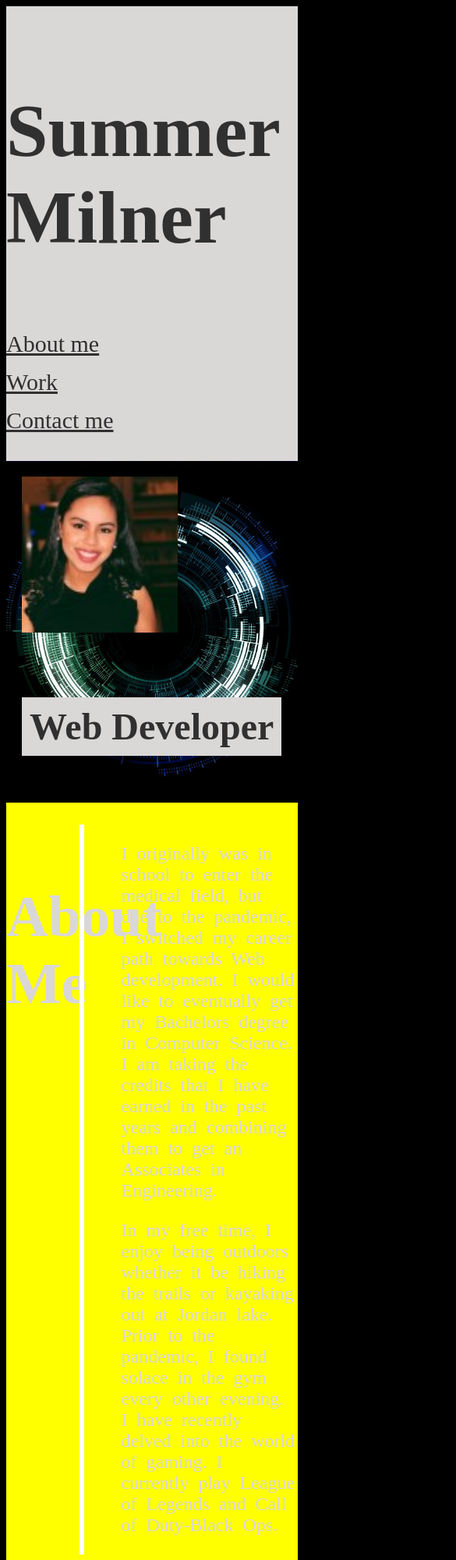
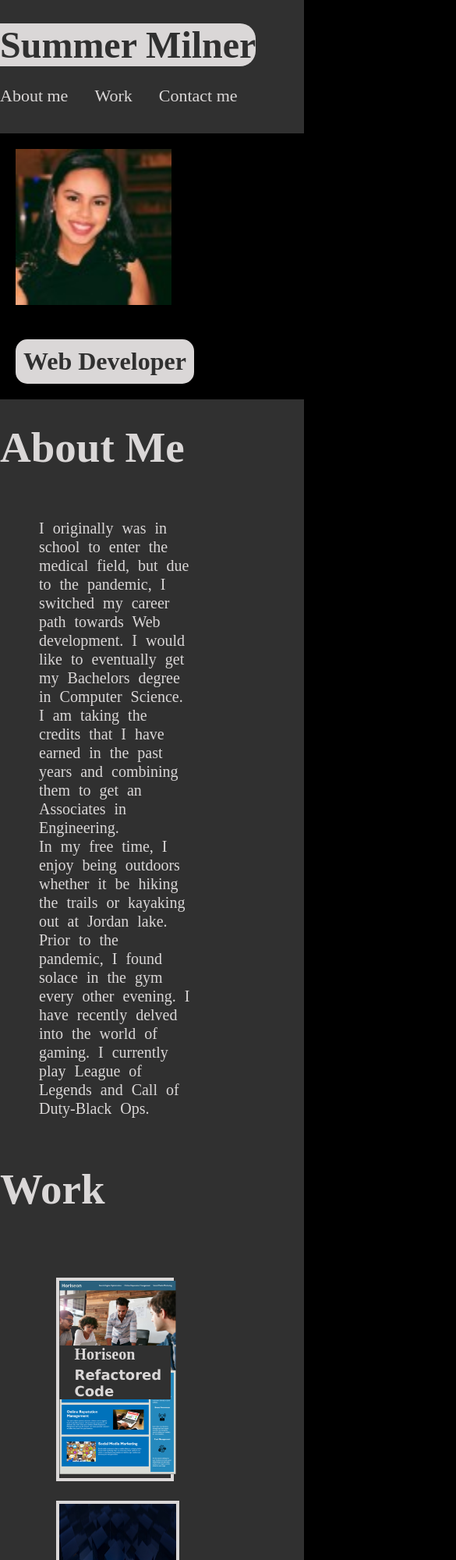
Before and after one commit to SummerElise/Portfolio-HW1, a plain HTML site: page index.html in a window 390 px wide. Shown: the top 2000 px of the page at 78% size, 585 px wide, since content can reach past the window. Drawn offline with Linux system fonts and the light colour scheme.

Commit message:
Fixed webpage to be responsive to various screen sizes; edited out link in contacts

```diff
--- a/index.html
+++ b/index.html
@@ -2,7 +2,9 @@
 <html lang="en">
 <head>
     <meta charset="UTF-8"/>
-    <meta name="viewport" content="width=device-width, initial-scale=1.0">
+    <meta name="viewport" content="width=device-width, initial-scale=1,maximum-scale=1,user-scalable=no">
+    <meta http-equiv="X-UA-Compatible" content="IE=edge,chrome=1">
+    <meta name="HandheldFriendly" content= "true">
     <link rel="stylesheet" href="./reset.css">
     <link rel="stylesheet" href="./styles.css">
     <title>Summer's Portfolio</title>
@@ -16,7 +18,7 @@
         <nav id="navigation">
                 <a href="#About-me">About me</a>
                 <a href="#Work">Work</a>
-                <a href="#Contact-me">Contact me</a>
+                <a href="#Contact-links">Contact me</a>
         </nav>
     </header>
 
@@ -53,11 +55,12 @@
             </aside>
         <section class="content" id="projects">
             <section class="project" id="box1">
-                <section class="project2">
+                <section class="projects2">
             <div class="information">
-                <h3>Refactored Code</h3>
+                <h3>Horiseon</h3>
+                <h4>Refactored Code</h4>
                 </div>
-                <a href="#"><img src="./images/HW1 image.PNG" alt="HW"/></a>
+                <a href="https://summerelise.github.io/Code-Refactor/" target="_blank"><img src="./images/HW1 image.PNG" alt="HW"/></a>
             </section>
             </section>
         <section class="project" id="box2">
@@ -66,46 +69,45 @@
                 <h3>LED Wall</h3>
                 <h4>Node/IoT</h4>
             </div>
-                <a href="#"><img src="./images/cubes-2492010_1920.jpg" alt="cubes"/></a>
+                <a href="#"><img src="./images/cubes-2492010_1920.jpg" alt="cubes" width="300px" height="300px"/></a>
         </section>
-        <section class="project" id="box3">
-            <section class="projects2">
+        <section class="projects2">
             <div class="information">
                 <h3>Calculator</h3>
                 <h4>React/Javascript/CSS</h4>
             </div>
-                <a href="#"><img src="./images/network-4636686_1920.jpg" alt="network"/></a>
+                <a href="#"><img src="./images/network-4636686_1920.jpg" alt="network" width="300px" height="300px"/></a>
         </section>
-        <section class="project" id="box4">
-            <section class="projects2">
+        <section class="projects2">
             <div class="information">
                 <h3>Pastel Puzzles</h3>
                 <h4>MERN Stack</h4>
             </div>
-                <a href="#"><img src="./images/ball-63527_1920.jpg" alt="ball"/></a>
+                <a href="#"><img src="./images/ball-63527_1920.jpg" alt="ball" width="300px" height="300px"/></a>
         </section>
-        <section class="project" id="box5">
-            <section class="porjects2">
+        <section class="projects2">
             <div class="information">
                 <h3>Run Buddy</h3>
                 <h4>MERN Stack</h4>
             </div>
-                <a href="#"><img src="./images/pexels-markus-spiske-1089440.jpg" alt="pexels"/></a>
+                <a href="#"><img src="./images/pexels-markus-spiske-1089440.jpg" alt="pexels" width="300px" height="300px"/></a>
             </section>
         </section>
     </section>
+    </section>
+
+
     <section class="block-section" id="contact-me">
             <aside class="aside1">
                 <h3>
                     Contact Me
                 </h3>
             </aside>
-        <section class="content">
+        <section class="contact-content">
             <nav id="Contact-links">
                 <a href="#">555.555.5555</a>
-                <a href="mailto:summermilner@gmail.com">summermilner11@gmail.com</a>
+                <a href="mailto:slissy513@gmail.com">slissy513@gmail.com</a>
                 <a href="https://github.com/SummerElise" target="_blank">Github</a>
-                <a href="https://twitter.com/SummerElise11" target="_blank">Twitter</a>
                 <a href="https://www.linkedin.com/in/summer-milner/" target="_blank">Linkedin</a>
             </nav>
             </section>
--- a/reset.css
+++ b/reset.css
@@ -0,0 +1,9 @@
+html, body, body div, span, object, iframe, h1, h2, h3, h4, h5, h6, p, blockquote, pre, abbr, address, cite, code, del, dfn, em, img, ins, kbd, q, samp, small, strong, sub, sup, var, b, i, dl, dt, dd, ol, ul, li, fieldset, form, label, legend, table, caption, tbody, tfoot, thead, tr, th, td, article, aside, figure, footer, header, hgroup, menu, nav, section, time, mark, audio, video {
+    margin: 0;
+    padding: 0;
+    border: 0;
+    outline: 0;
+    font-size: 100%;
+    vertical-align: baseline;
+    background: transparent;
+}
--- a/styles.css
+++ b/styles.css
@@ -3,8 +3,6 @@
     --white: #fff;
     --font: Georgia;
     --grey: #dad7d7;
-    --navy: #191970;
-    --lightblue: #ADD8E6;
     --red: red;
 
 }
@@ -13,6 +11,11 @@ body {
     background-color: black;
     color: var(--white);
     font-style: var(--font);
+}
+
+main {
+    background-color: var(--dark);
+    color: var(--grey);
 }
 
 #navigation a {
@@ -28,31 +31,24 @@ body {
 }
 
 #navigation a {
-    color: var(--dark);
+    color: var(--grey);
 }
 
 
 #navigation a:hover {
-    color: var(--red);
-    transition: 0.5s;
+    color: var(--dark);
+    transition: 0.8s;
+    background-color: var(--grey);
+    border-bottom: var(--grey) solid 3px;
 }
 
 #navigation a, #Contact-links a {
     font-size: 22px;
     text-decoration: none;
-    margin-right: 35px;
+    display: inline-flex;
+    margin-right: 30px;
     margin-top: 10px;
     padding-bottom: 5px;
-    display: inline-flex;
-}
-
-#navigation a, #Contact-links a {
-    display: flex;
-    text-decoration: underline;
-    padding-bottom: 5px;
-    font-size: 30px;
-    margin-right: 30px;
-    margin-top: 10px;
 }
 
 #Contact-links {
@@ -63,7 +59,7 @@ body {
 
 #Contact-links a {
     color: var(--grey)
-    border-bottom: var(--grey) solid 5px;
+    border-bottom: var(--grey) solid 3px;
     font-size: 22px;
 }
 
@@ -72,8 +68,8 @@ body {
 }
 
 #Contact-links a:hover {
-    color: var(--red);
-    background-color: var(--dark);
+    color: var(--dark);
+    background-color: var(--grey);
     padding: 5px;
     border-radius: 5px;
 }
@@ -82,49 +78,43 @@ body {
     padding-top: 15px;
 }
 
-main {
-    background-color: var(--dark);
-    color: var(--grey);
-}
-
 #name {
     background-color: var(--grey);
     color: var(--dark);
     font-size: 48px;
-    right: 48px;
-    bottom: 48px;
-    margin-top: 10px;
-    margin-right: 28px;
     padding: 10px, 20px, 10px, 60px;
     border-radius: 0 20px 20px 0;
-}
-
-.header1 {
-    display: flex;
-    justify-content: space-between;
-    padding: 30px 0px;
-    background: var(--grey);
-    color: var(--dark);
-    flex-wrap: wrap;
 }
 
 #subtitle {
     background-color: var(--grey);
     color: var(--dark);
-    font-size: 48px;
-    right: 50px;
-    bottom: 50px;
+    font-size: 40px;
+    right: 48px;
+    bottom: 48px;
     padding: 10px;
+    border-radius: 20px;
+    margin-top: 100xpx;
+    margin-right: 30px;
+}
+
+
+.header1  {
+    display: flex;
+    justify-content: space-between;
+    padding: 30px 0px;
+    flex-wrap: wrap;
+    background-color:var(--dark);
+    color: var(--grey);
+
 }
 
 .header2 {
     display: flex;
+    height: auto;
+    width: 100%;
+    justify-content: space-between;
     flex-wrap: wrap;
-    justify-content: space-between;
-    background-image: url("../images/tech-3041437_1920.jpg");
-    background-position: center;
-    background-size: cover;
-    height: auto;
 }
 
 .header2 div {
@@ -133,9 +123,12 @@ main {
 
 .aside1, .content {
     height: auto;
-    margin: 28px 0px;
+    margin: 30px 0px;
 }
 
+.aside1 {
+    font-size: 55px;
+}
 .block-section {
     display: flex;
     justify-content: space-around;
@@ -144,19 +137,22 @@ main {
 .content {
     width: 70%;
     font-size: 24px;
-    border-left: var(--white) solid 6px;
-    padding-left: 48px;
+    border-left: var(--white) solid 5px;
+    padding-left: 50px;
     word-spacing: 6px;
 }
 
-.aside1 {
-    width: 25%;
-    font-size: 64px;
-    text-align: right;
+.content p {
+    line-height: 24px;
+}
+
+#box2 {
+    display: flex;
+    flex-wrap: wrap;
 }
 
 .project {
-   border: var(--grey) solid 5px;
+   border: var(--dark) solid 2px;
    margin: 18px;
    position: relative;
 }
@@ -165,7 +161,7 @@ main {
     position: relative;
     flex: 43%;
     margin: 1%;
-    border: var(--grey);
+    border: var(--grey) solid 4px;
 }
 
 .projects2 img {
@@ -174,36 +170,90 @@ main {
 }
 
 .projects2 img:hover {
-    transition: .6s ease-in-out;
-    opacity: 0.7;
-}
-
-#projects {
-    display: flex;
-    flex-wrap: wrap;
+   border: solid 5px navy;
+   margin: -2px;
 }
 
 .information {
     position: absolute;
-    bottom: 34%;
+    bottom: 40%;
     padding-left: 20px;
+    padding-right: 11px;
     background-color: var(--dark);
 }
 
 .information h4 {
-    font-size: 22px;
+    font-size: 18px;
     font-family: Verdana, Geneva, Tahoma, sans-serif;
+    margin-top: 4px;
 }
 
-@media all and (max-width: 992px) {
-    main {
-        background: #ffff00;
+
+@media screen and (max-width: 950px) {
+
+    #subtitle {
+        margin-top: 0;
+        margin-right: 30px;
+        font-size: 32px;
+        border-radius: 15px;
+        float: left;
+    }
+
+    .header2 {
+            flex-direction: column;
+        }
+}
+
+@media screen and (max-width: 800px) {
+    #Contact-links a {
+        font-size: 16px;
+    }
+
+    .content {
+        padding-left: 50px;
+        padding-right: 50px;
+        width: 50%;
+        border-left: none;
+        font-size: 20px;
+    }
+
+    .block-section {
+        flex-direction: column;
+        justify-content: center;
+    }
+
+    .aside {
+        text-align: center;
+        width: 100%;
+        font-size: 48px;
+        text-decoration: dotted;
+    }
+
+
     }
 }
 
-@media all and (max-width: 992px) {
-    #projects {
+@media screen and (max-width: 425px) {
+    .information {
+        background-color: var(--dark);
+        padding-bottom: 4px;
+        bottom: 31%;
+        position: unset;
+    }
 
-        flex-direction: column;
+    .information h3 {
+        font-size: 16px;
     }
-}
+
+    .information h4 {
+        font-family: 'Trebuchet MS', 'Lucida Sans Unicode', 'Lucida Grande', 'Lucida Sans', Arial, sans-serif;
+        font-size: 12px;
+    }
+
+    #Contact-links {
+        justify-content: flex-start;
+    }
+
+    .content p {
+        font-size: 12px;
+    }
```
